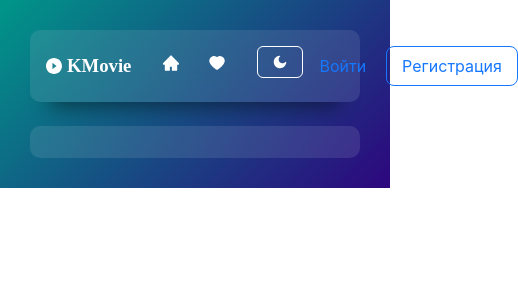
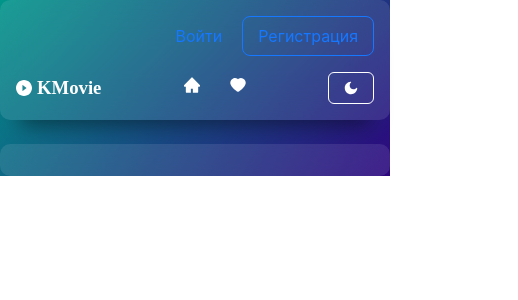
Before and after one commit to aliona-kragel/Kragel-MoviePortal, a React (Create React App) app: page / in a window 390 px wide. Shown: the top 300 px of the page, 518 px wide, since content can reach past the window. Built offline with nearby package versions, Linux system fonts and the light colour scheme.

Commit message:
feat: add some UI changes for mobile view

```diff
--- a/src/components/header-controls/styles.module.scss
+++ b/src/components/header-controls/styles.module.scss
@@ -3,3 +3,8 @@
   display: flex;
   gap: $--gap-tiny;
 }
+@media(max-width:585px){
+  .controls{
+    justify-content: flex-end;
+  }
+}
--- a/src/components/header/styles.module.scss
+++ b/src/components/header/styles.module.scss
@@ -22,3 +22,12 @@
     }
   }
 }
+@media(max-width:585px){
+  .header{
+    flex-direction: column-reverse;
+    gap: $--gap-medium;
+    .navigation{
+      justify-content: space-between;
+    }
+  }
+}
--- a/src/components/login-wrapper/styles.module.scss
+++ b/src/components/login-wrapper/styles.module.scss
@@ -46,12 +46,17 @@
 }
 @media (max-width: 680px) {
   .login {
-    width: 90%;
+    width: 100%;
     padding: 64px 32px;
     :global{
       .ant-menu-horizontal{
         margin-top: 0;
       }
     }
+    &__navigation{
+      & > li {
+        font-size: $--font-size-medium;
+      }
+    }
   }
 }
--- a/src/components/logo/styles.module.scss
+++ b/src/components/logo/styles.module.scss
@@ -4,7 +4,6 @@
   display: flex;
   gap: 5px;
   align-items: center;
-  width: 100%;
   color: $--secondary-color;
   text-decoration: none;
   font-size: $--font-size-large;
--- a/src/components/profile-info/styles.module.scss
+++ b/src/components/profile-info/styles.module.scss
@@ -17,5 +17,6 @@
 @media(max-width:768px){
   .profile{
     gap: $--gap-tiny;
+    justify-content: flex-end;
   }
 }
--- a/src/layouts/main-layout/styles.module.scss
+++ b/src/layouts/main-layout/styles.module.scss
@@ -23,3 +23,9 @@
 .light {
   background: linear-gradient(135deg, #009689, #2d067e);
 }
+
+@media(max-width:768px){
+  .main{
+    padding: 0;
+  }
+}
```
Also changed, not shown: src/components/login-form/styles.module.scss (line endings or trailing spaces).
